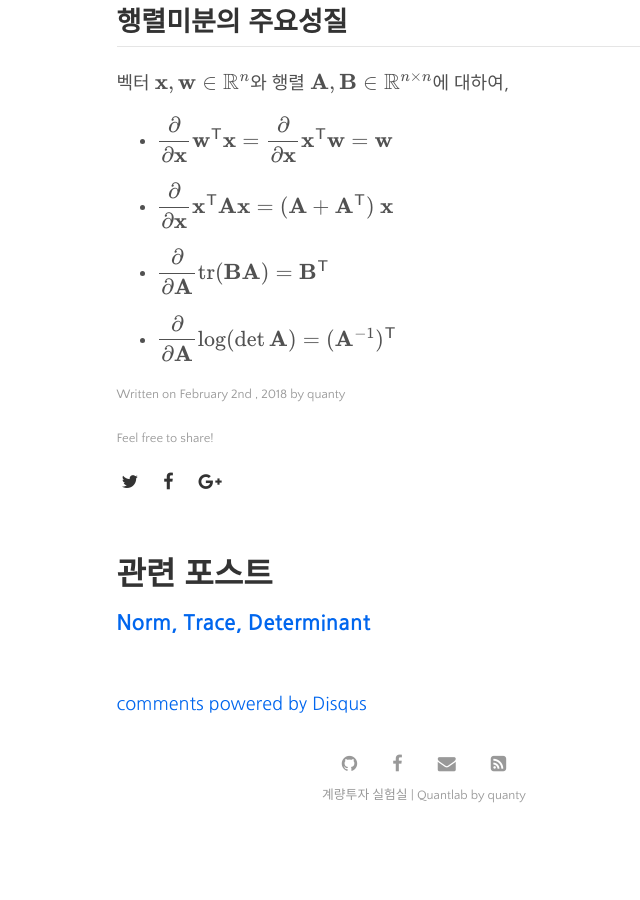
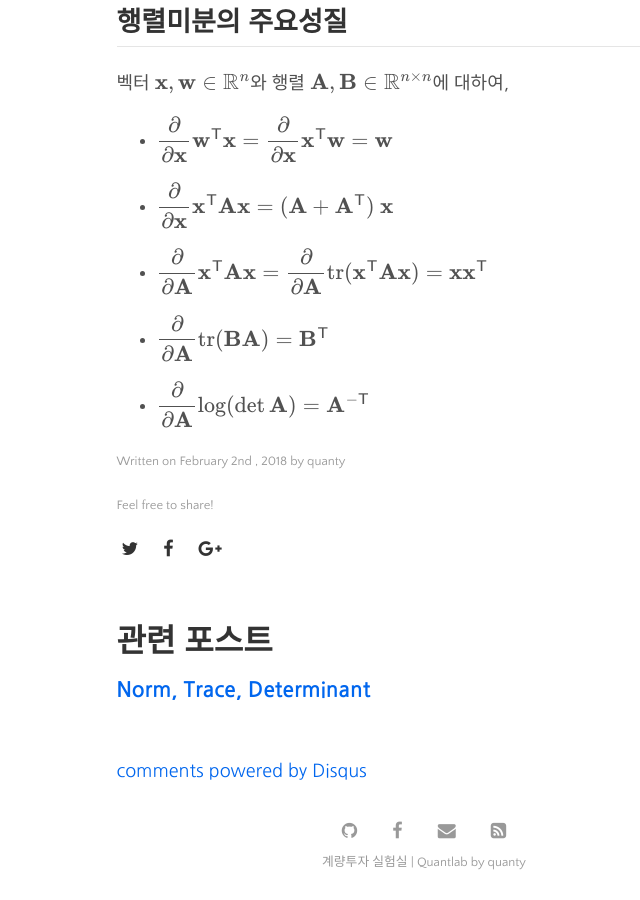
Before and after one commit to gem763/gem763.github.io, a Jekyll site: the page built from _posts/2018-02-02-행렬의-미분.md, in a window 1280 px wide and 900 px high, scrolled down 2573 px. Shown: the whole window, without its empty margins (216-856 px from the left). Built offline with Jekyll 4.4.1, drawn with Linux system fonts in a browser that asks for light colours; formulas are drawn with MathJax 3; comment, search, counter and statistics services are not loaded; before the commit the page ends 3414 px from its top, so only the background shows below that.

Commit message:
Uploaded by https://stackedit.io/

```diff
--- a/_posts/2018-02-02-행렬의-미분.md
+++ b/_posts/2018-02-02-행렬의-미분.md
@@ -102,6 +102,8 @@ excerpt_separator: <!--more-->
 
 * <span><script type="math/tex">\dfrac{\partial}{\partial \mathbf{x}} \mathbf{x}^\mathsf{T} \mathbf{A} \mathbf{x} = (\mathbf{A} + \mathbf{A}^\mathsf{T}) ~\mathbf{x}</script></span>
 
+* <span><script type="math/tex">\dfrac{\partial}{\partial \mathbf{A}} \mathbf{x}^\mathsf{T} \mathbf{A} \mathbf{x} = \dfrac{\partial}{\partial \mathbf{A}}  \text{tr}(\mathbf{x}^\mathsf{T} \mathbf{A} \mathbf{x}) = \mathbf{x}\mathbf{x}^\mathsf{T}</script></span>
+
 * <span><script type="math/tex">\dfrac{\partial}{\partial \mathbf{A}} \text{tr}(\mathbf{B}\mathbf{A}) = \mathbf{B}^\mathsf{T}</script></span>
 
-* <span><script type="math/tex">\dfrac{\partial}{\partial \mathbf{A}} \log(\det{\mathbf{A}}) = (\mathbf{A}^{-1})^\mathsf{T}</script></span>
+* <span><script type="math/tex">\dfrac{\partial}{\partial \mathbf{A}} \log(\det{\mathbf{A}}) = \mathbf{A}^\mathsf{-T}</script></span>
```
